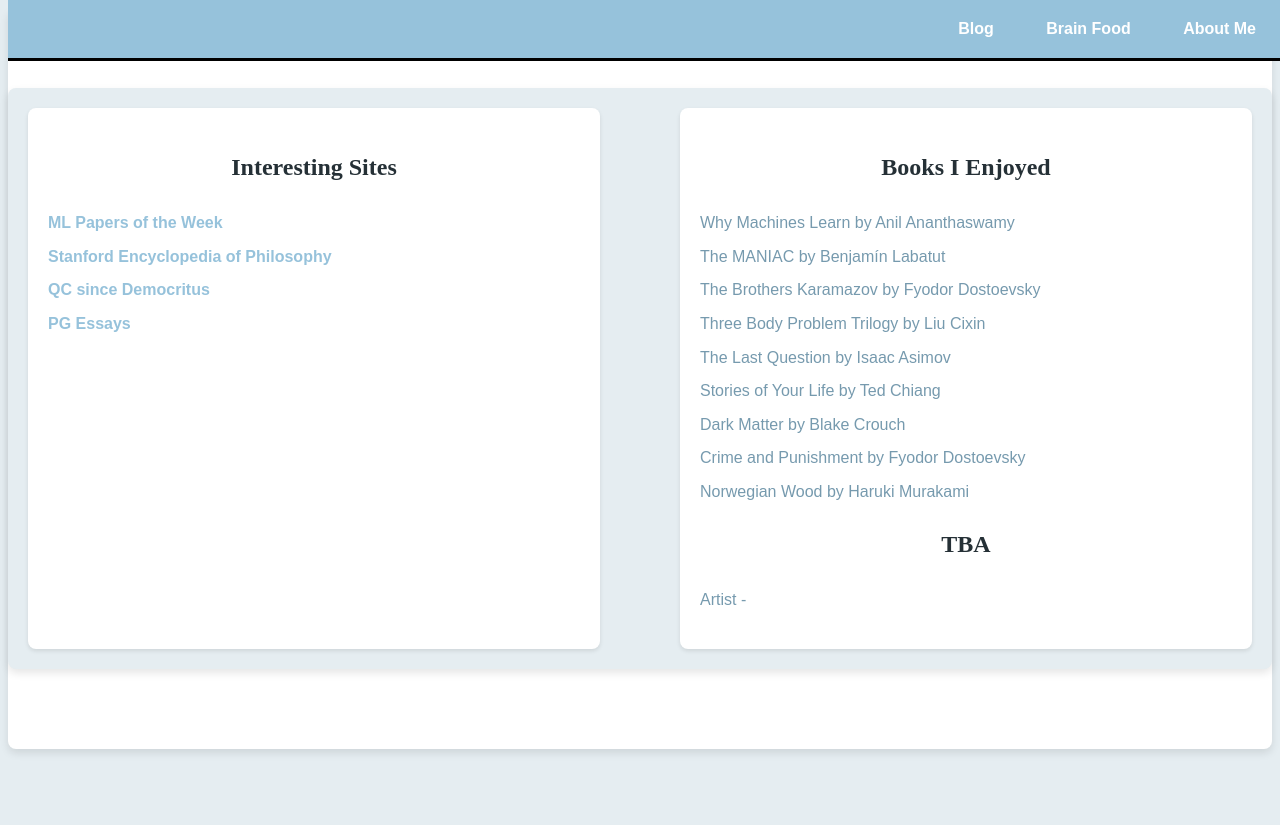
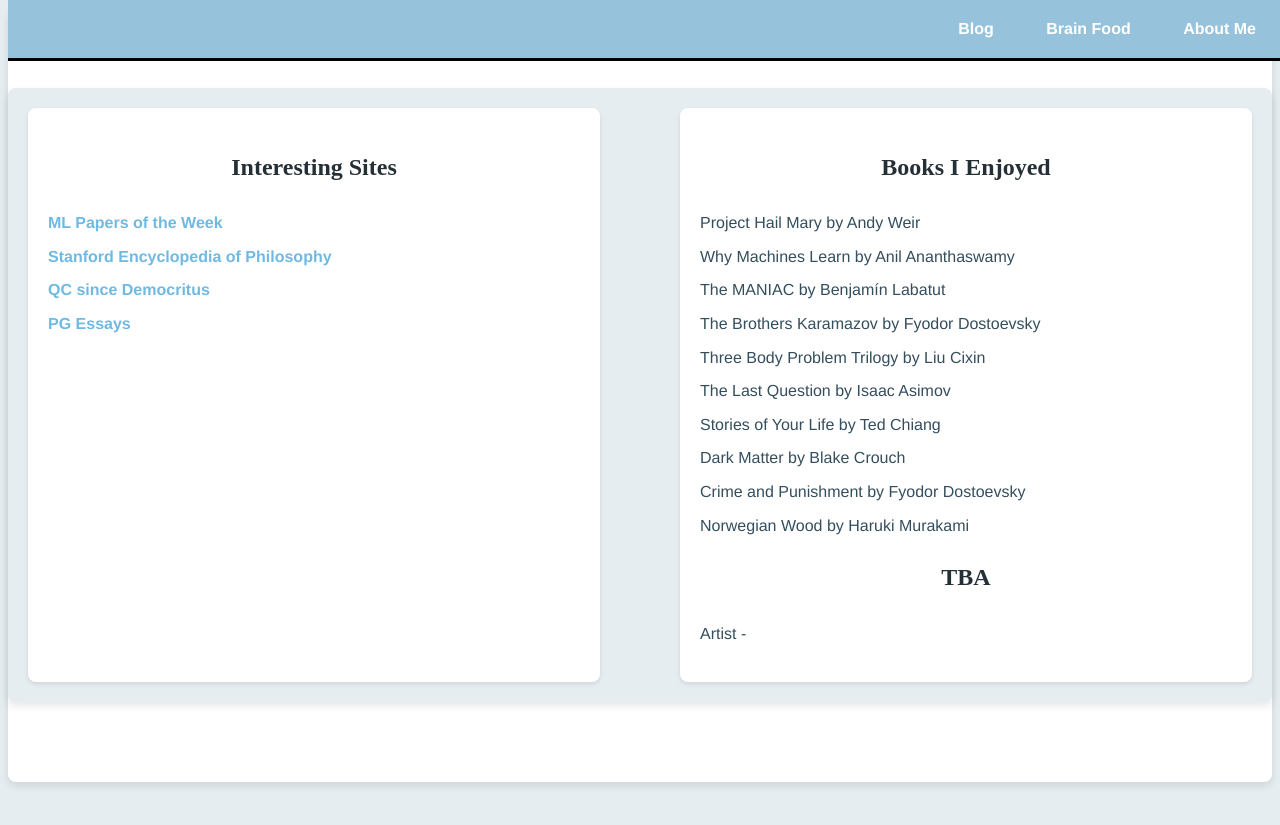
Before and after one commit to adhikarinarayan/adhikarinarayan.github.io, a Jekyll site: the page built from brain-food.md, in a window 1280 px wide. Shown: the top 825 px of the page. Built offline with Jekyll 4.4.1, drawn with Linux system fonts in a browser that asks for light colours.

Commit message:
changed brain food

```diff
--- a/assets/css/styles.css
+++ b/assets/css/styles.css
@@ -1,6 +1,6 @@
 /* General Styles */
 body {
-  font-family: 'Arial', sans-serif;
+  font-family: 'Helvetica', sans-serif;
   line-height: 1.6;
   background-color: #E5EDF1; /* Very light grey background */
   color: #000;
@@ -351,11 +351,11 @@
 
 .column-left ul li, .column-right ul li {
   margin-bottom: 0.5em;
-  color: #769aae; /* Lighter blue-grey text */
+  color: #344e5d; /* Lighter blue-grey text */
 }
 
 .column-left ul li a, .column-right ul li a {
-  color: #96C2DB; /* Lighter blue-grey text */
+  color: #6fb9e3; /* Lighter blue-grey text */
   text-decoration: none;
   font-weight: bold;
 }
--- a/brain-food.md
+++ b/brain-food.md
@@ -16,6 +16,7 @@
   <div class="column-right">
     <h2>Books I Enjoyed</h2>
     <ul>
+      <li>Project Hail Mary by Andy Weir</li>
       <li>Why Machines Learn by Anil Ananthaswamy</li>
       <li>The MANIAC by Benjamín Labatut</li>
       <li>The Brothers Karamazov by Fyodor Dostoevsky</li>
```
Also changed, not shown: 2 other files.
